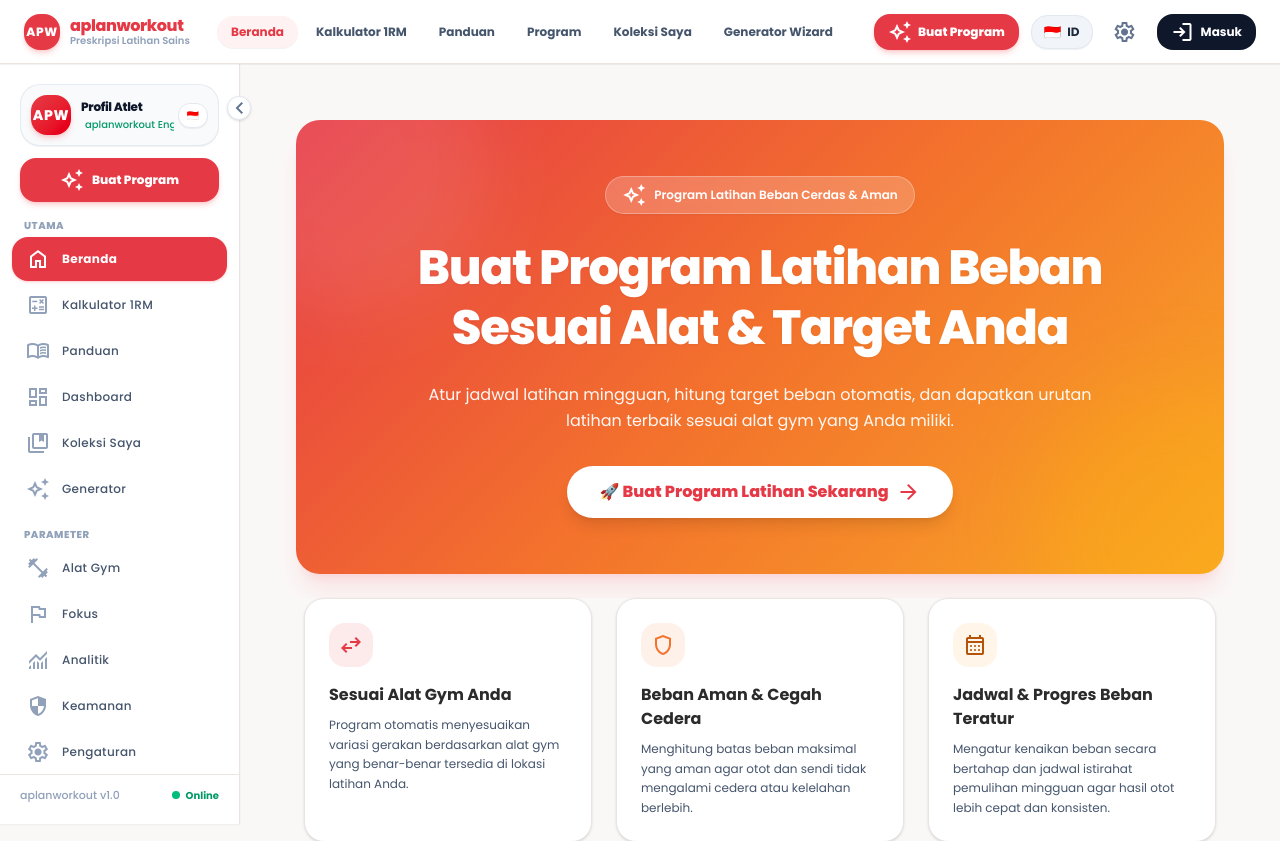
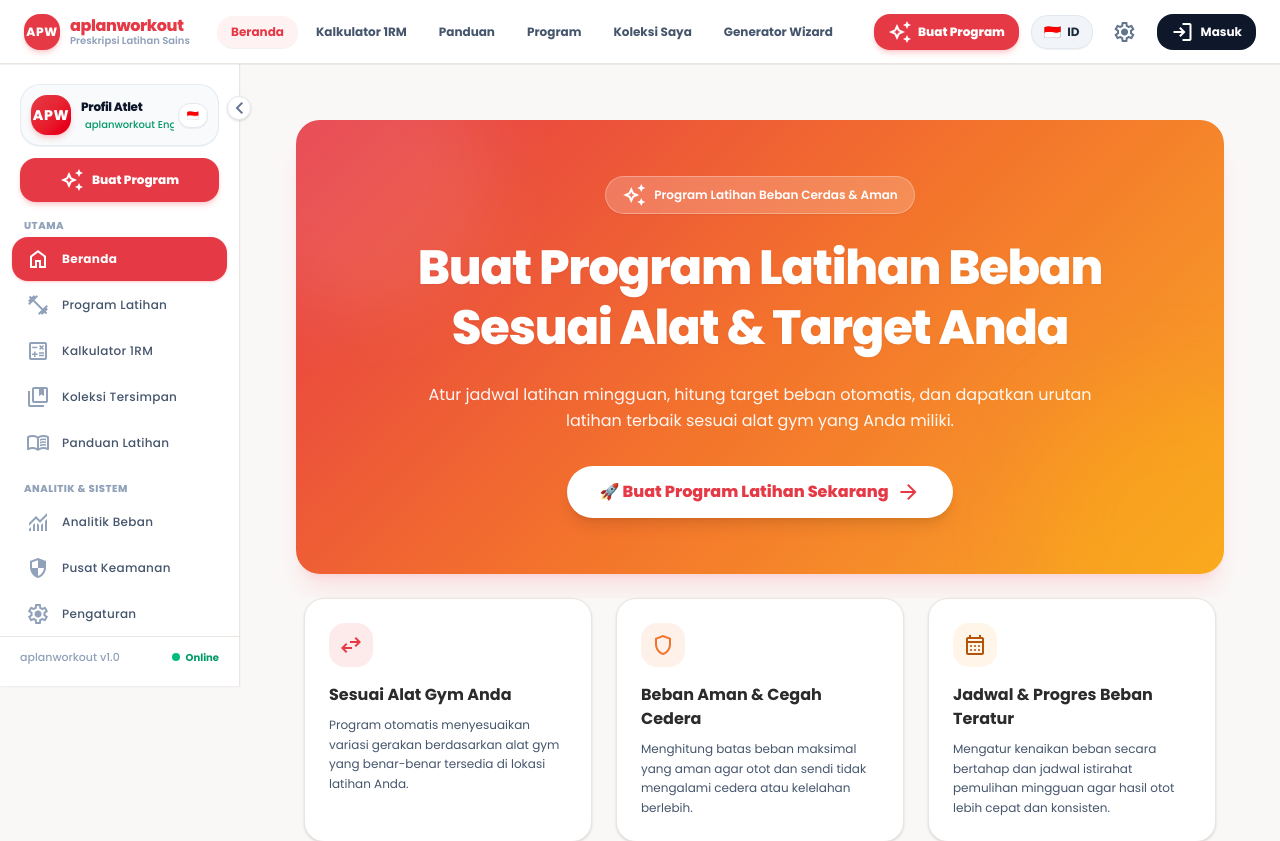
Before and after one commit to asportplan/a-sportplan, a React (Vite) app in the folder apps/web/: page / in a window 1280 px wide. Shown: the top 841 px of the page. Built offline with nearby package versions, Linux system fonts and the light colour scheme; no server answers.

Commit message:
Streamline sidebar navigation: eliminate confusing Parameter group and unify menu hierarchy

```diff
--- a/apps/web/src/components/layout/SideNavBar.jsx
+++ b/apps/web/src/components/layout/SideNavBar.jsx
@@ -22,18 +22,15 @@ const SideNavBar = ({ activeTab, onNavigate, user, onLogout }) => {
 
   const primaryGroup = [
     { id: 'home', label: lang === 'en' ? 'Home' : 'Beranda', icon: 'home' },
-    { id: 'calculator', label: lang === 'en' ? '1RM Calc' : 'Kalkulator 1RM', icon: 'calculate' },
-    { id: 'guide', label: lang === 'en' ? 'Guide' : 'Panduan', icon: 'menu_book' },
-    { id: 'program', label: lang === 'en' ? 'Dashboard' : 'Dashboard', icon: 'dashboard' },
-    { id: 'saved_programs', label: lang === 'en' ? 'My Library' : 'Koleksi Saya', icon: 'collections_bookmark' },
-    { id: 'wizard', label: lang === 'en' ? 'Generator' : 'Generator', icon: 'auto_awesome' },
+    { id: 'program', label: lang === 'en' ? 'Workout Program' : 'Program Latihan', icon: 'fitness_center' },
+    { id: 'calculator', label: lang === 'en' ? '1RM Calculator' : 'Kalkulator 1RM', icon: 'calculate' },
+    { id: 'saved_programs', label: lang === 'en' ? 'My Library' : 'Koleksi Tersimpan', icon: 'collections_bookmark' },
+    { id: 'guide', label: lang === 'en' ? 'Training Guide' : 'Panduan Latihan', icon: 'menu_book' },
   ];
 
-  const parametersGroup = [
-    { id: 'equipment', label: lang === 'en' ? 'Equipment' : 'Alat Gym', icon: 'fitness_center' },
-    { id: 'goals', label: lang === 'en' ? 'Focus' : 'Fokus', icon: 'flag' },
-    { id: 'analytics', label: lang === 'en' ? 'Analytics' : 'Analitik', icon: 'monitoring' },
-    { id: 'screening', label: lang === 'en' ? 'Safety' : 'Keamanan', icon: 'security' },
+  const secondaryGroup = [
+    { id: 'analytics', label: lang === 'en' ? 'Load Analytics' : 'Analitik Beban', icon: 'monitoring' },
+    { id: 'screening', label: lang === 'en' ? 'Safety Clearance' : 'Pusat Keamanan', icon: 'security' },
     { id: 'settings', label: lang === 'en' ? 'Settings' : 'Pengaturan', icon: 'settings' },
   ];
 
@@ -131,15 +128,15 @@ const SideNavBar = ({ activeTab, onNavigate, user, onLogout }) => {
           {primaryGroup.map(item => renderNavItem(item, isCompact))}
         </div>
 
-        {/* Group 2 */}
+        {/* Group 2: Kontrol & Analitik */}
         <div className="space-y-0.5">
           {!isCompact && (
             <div className="px-3 text-[10px] font-black uppercase tracking-wider text-slate-400 dark:text-slate-500 mb-1">
-              {lang === 'en' ? 'Parameters' : 'Parameter'}
+              {lang === 'en' ? 'Insights & System' : 'Analitik & Sistem'}
             </div>
           )}
           {isCompact && <div className="border-b border-slate-200 dark:border-slate-700 mx-1 mb-1"></div>}
-          {parametersGroup.map(item => renderNavItem(item, isCompact))}
+          {secondaryGroup.map(item => renderNavItem(item, isCompact))}
         </div>
       </div>
 
```
